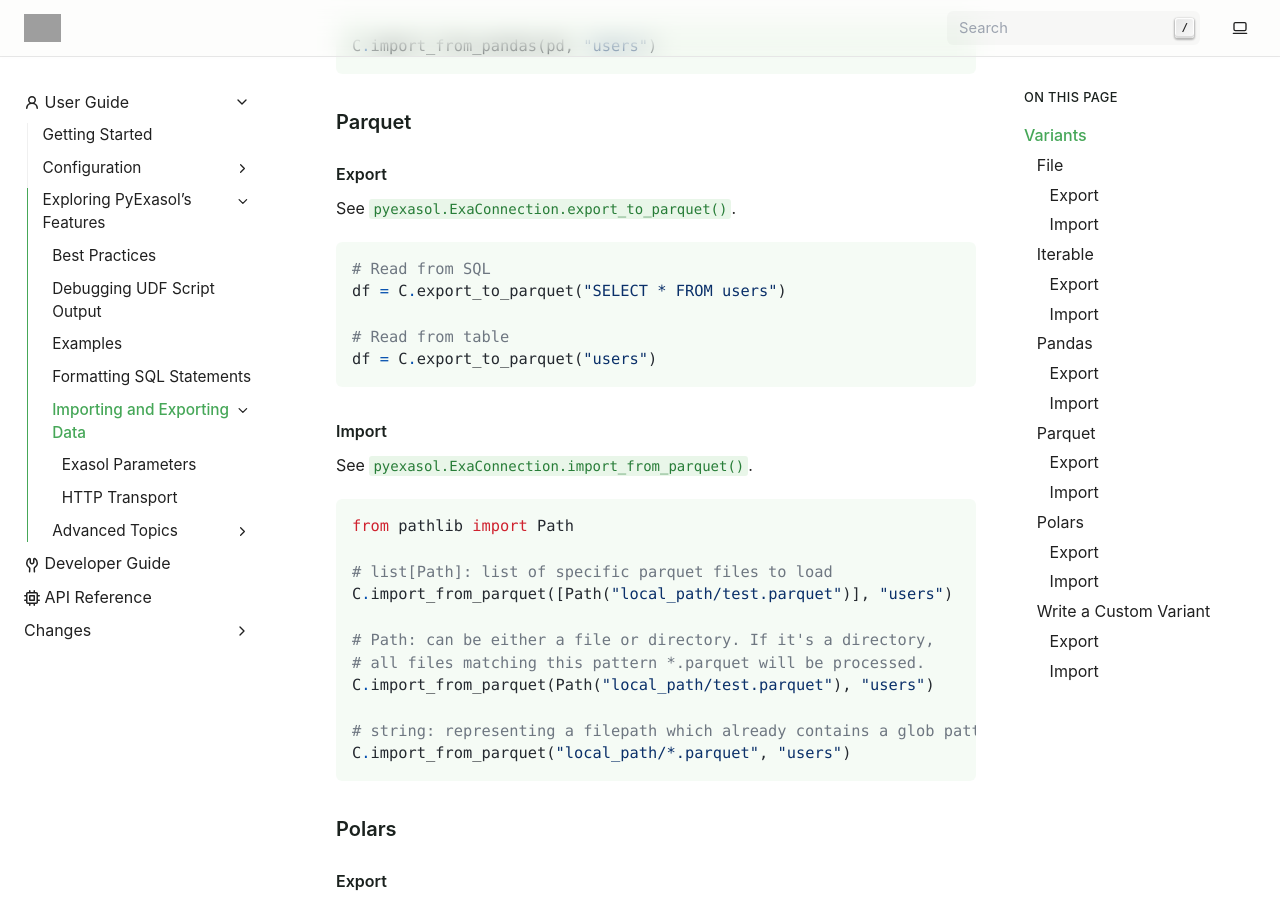
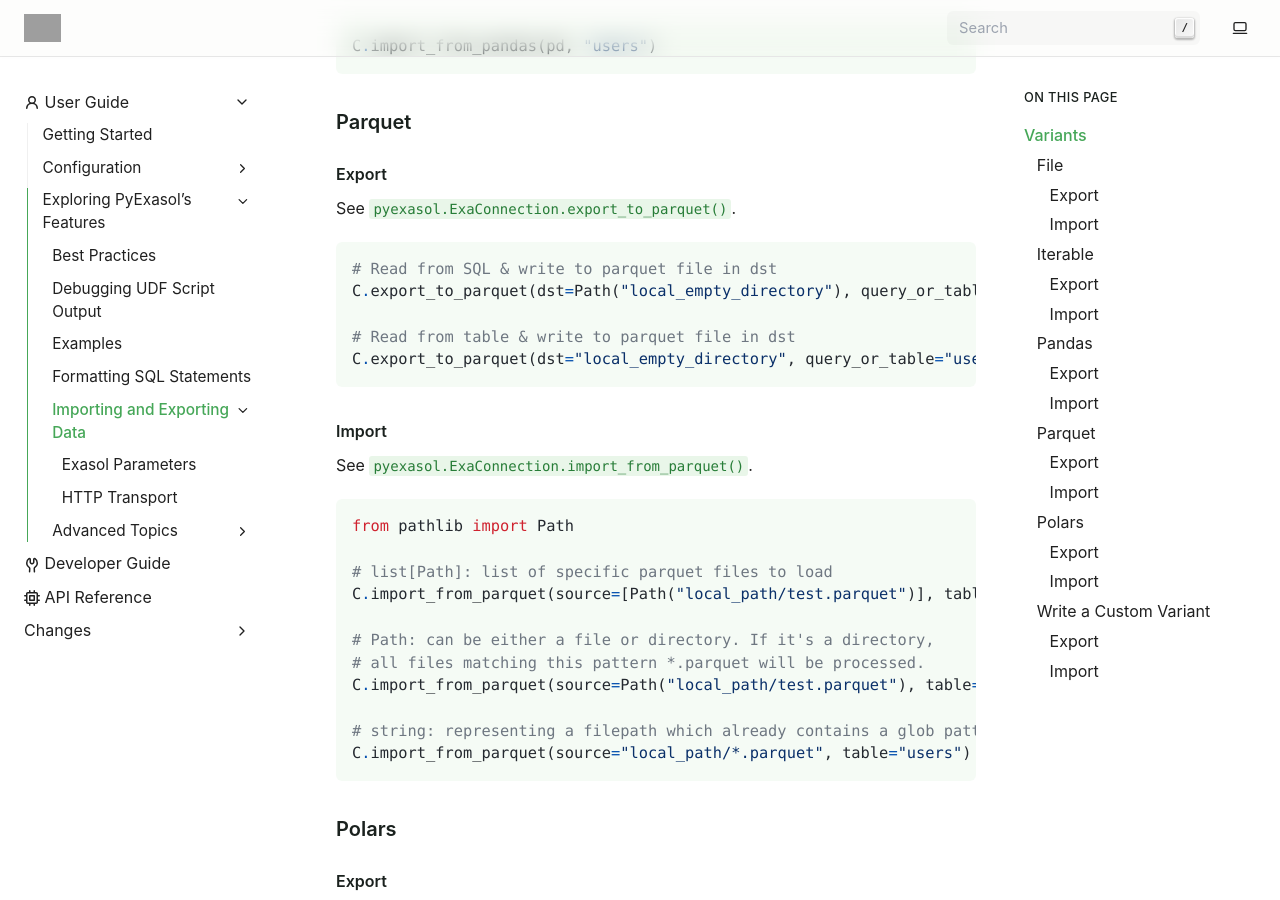
Before and after one commit to exasol/pyexasol, a Sphinx documentation site: the page built from doc/user_guide/exploring_features/import_and_export/index.rst, in a window 1280 px wide and 900 px high, scrolled down 2798 px. Built offline with Sphinx 7.4.7, drawn with Linux system fonts in a browser that asks for light colours; grey boxes are pictures that could not be loaded.

Commit message:
Make more explicit and fix

```diff
--- a/doc/user_guide/exploring_features/import_and_export/index.rst
+++ b/doc/user_guide/exploring_features/import_and_export/index.rst
@@ -145,11 +145,11 @@ See :meth:`pyexasol.ExaConnection.export_to_parquet`.
 
 .. code-block:: python
 
-    # Read from SQL
-    df = C.export_to_parquet("SELECT * FROM users")
+    # Read from SQL & write to parquet file in dst
+    C.export_to_parquet(dst=Path("local_empty_directory"), query_or_table="SELECT * FROM users")
 
-    # Read from table
-    df = C.export_to_parquet("users")
+    # Read from table & write to parquet file in dst
+    C.export_to_parquet(dst="local_empty_directory", query_or_table="users")
 
 Import
 """"""
@@ -160,14 +160,14 @@ See :meth:`pyexasol.ExaConnection.import_from_parquet`.
     from pathlib import Path
 
     # list[Path]: list of specific parquet files to load
-    C.import_from_parquet([Path("local_path/test.parquet")], "users")
+    C.import_from_parquet(source=[Path("local_path/test.parquet")], table="users")
 
     # Path: can be either a file or directory. If it's a directory,
     # all files matching this pattern *.parquet will be processed.
-    C.import_from_parquet(Path("local_path/test.parquet"), "users")
+    C.import_from_parquet(source=Path("local_path/test.parquet"), table="users")
 
     # string: representing a filepath which already contains a glob pattern
-    C.import_from_parquet("local_path/*.parquet", "users")
+    C.import_from_parquet(source="local_path/*.parquet", table="users")
 
 .. _polars_export_import:
 
--- a/doc/user_guide/getting_started.rst
+++ b/doc/user_guide/getting_started.rst
@@ -118,7 +118,7 @@ Using parquet
 
 .. code-block:: python
 
-    # pip install pyexasol[pandas]
+    # pip install pyexasol[pyarrow]
     import pyexasol
 
     C = pyexasol.connect(dsn='<host:port>', user='sys', password='exasol', compression=True)
```
